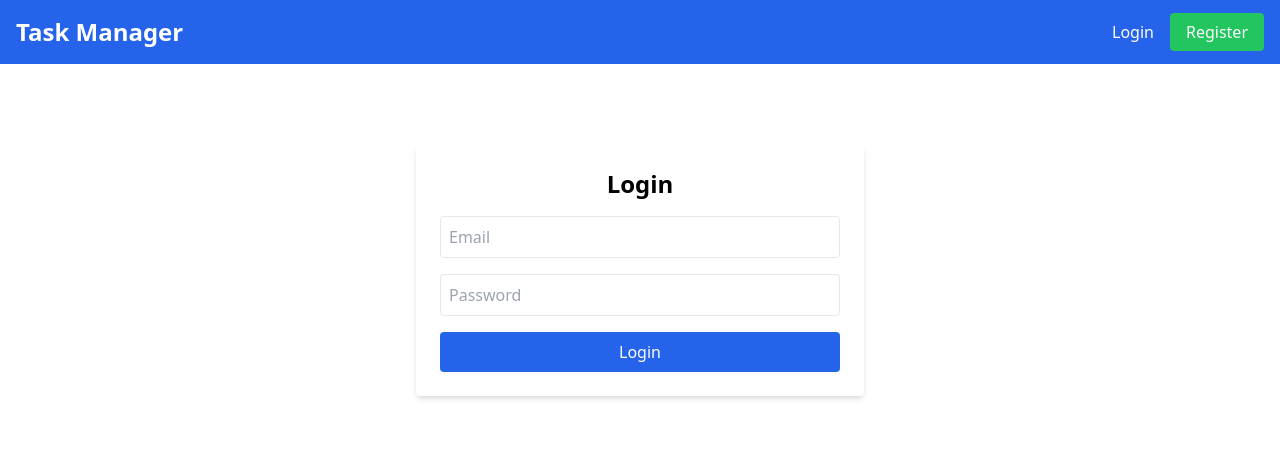
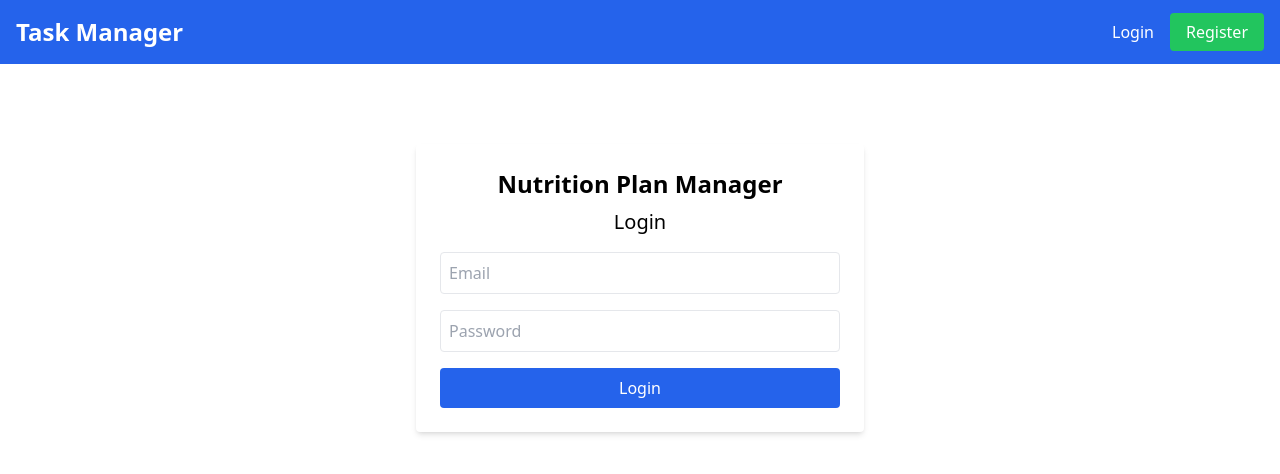
Before and after one commit to aliceee1221/Nutrition-Plan-Manager, a React (Create React App) app in the folder frontend/: page /login in a window 1280 px wide. Shown: the top 474 px of the page. Built offline with nearby package versions, Linux system fonts and the light colour scheme.

Commit message:
NPM-5 Adapt login form for Nutrition Plan Manager

```diff
--- a/frontend/package.json
+++ b/frontend/package.json
@@ -1,5 +1,5 @@
 {
-  "name": "task-manager-frontend",
+  "name": "nutrition-plan-manager-frontend",
   "version": "0.1.0",
   "private": true,
   "dependencies": {
--- a/frontend/src/pages/Login.jsx
+++ b/frontend/src/pages/Login.jsx
@@ -22,7 +22,8 @@ const Login = () => {
   return (
     <div className="max-w-md mx-auto mt-20">
       <form onSubmit={handleSubmit} className="bg-white p-6 shadow-md rounded">
-        <h1 className="text-2xl font-bold mb-4 text-center">Login</h1>
+        <h1 className="text-2xl font-bold mb-2 text-center">Nutrition Plan Manager</h1>
+        <h2 className="text-xl mb-4 text-center">Login</h2>
         <input
           type="email"
           placeholder="Email"
```
